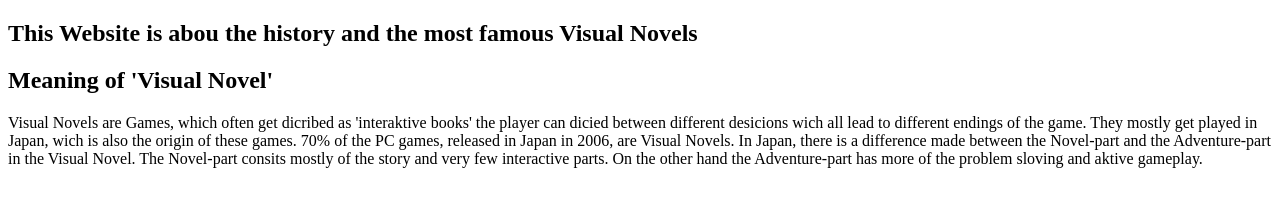
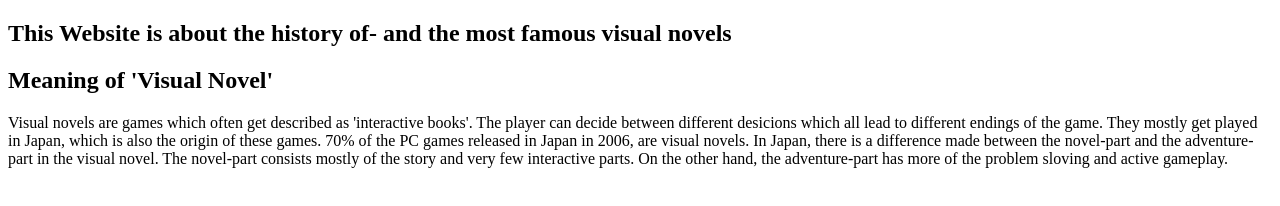
Before and after one commit to WMC-AHIF-2021/VisualNovel, a plain HTML site: page html/VisualNovel-history.html in a window 1280 px wide. Drawn offline with Linux system fonts and the light colour scheme.

Commit message:
Update VisualNovel-history.html

```diff
--- a/html/VisualNovel-history.html
+++ b/html/VisualNovel-history.html
@@ -1,21 +1,21 @@
 <!DOCTYPE html>
 <html>
     <head>
-        <title>History of Visual Novels</title>
+        <title>History of visual novels</title>
         <link type="text/css" rel="stylesheet" href="styles.css">
         <meta charset="UTF-8">
     </head>
     <body>
         <article>
-            <h1>This Website is abou the history and the most famous Visual Novels</h1>
+            <h1>This Website is about the history of- and the most famous visual novels</h1>
             <section>
                 <h2>Meaning of 'Visual Novel'</h2>
                 <p>
-                    Visual Novels are Games, which often get dicribed as 'interaktive books' the player can dicied between different desicions
-                    wich all lead to different endings of the game. They mostly get played in Japan, wich is also the origin of these games.
-                    70% of the PC games, released in Japan in 2006, are Visual Novels. In Japan, there is a difference made between the Novel-part
-                    and the Adventure-part in the Visual Novel. The Novel-part consits mostly of the story and very few interactive parts. On the other hand the
-                    Adventure-part has more of the problem sloving and aktive gameplay.
+                    Visual novels are games which often get described as 'interactive books'. The player can decide between different desicions
+                    which all lead to different endings of the game. They mostly get played in Japan, which is also the origin of these games.
+                    70% of the PC games released in Japan in 2006, are visual novels. In Japan, there is a difference made between the novel-part
+                    and the adventure-part in the visual novel. The novel-part consists mostly of the story and very few interactive parts. On the other hand, the
+                    adventure-part has more of the problem sloving and active gameplay.
                 </p>
             </section>
         </article>
```
